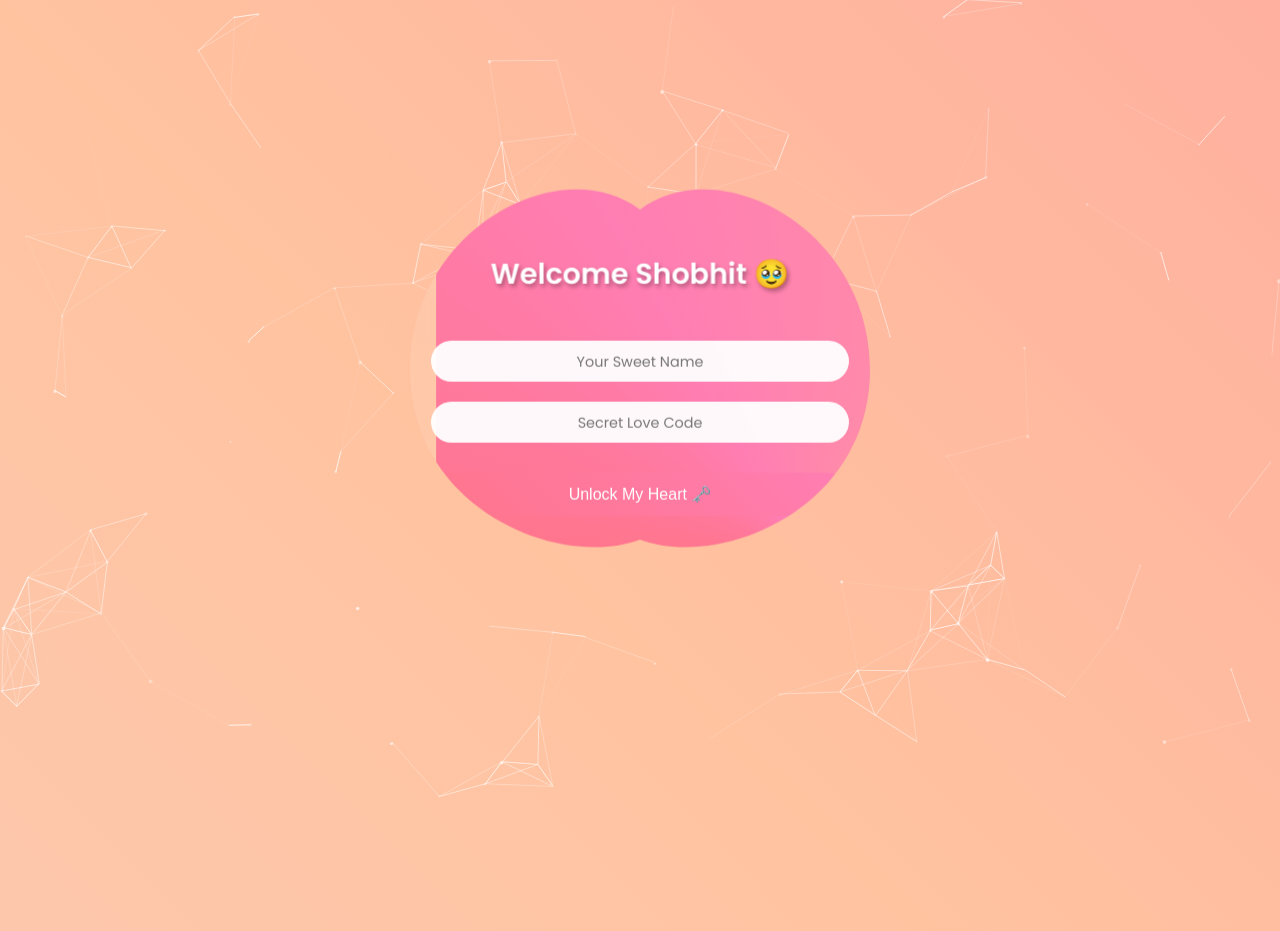
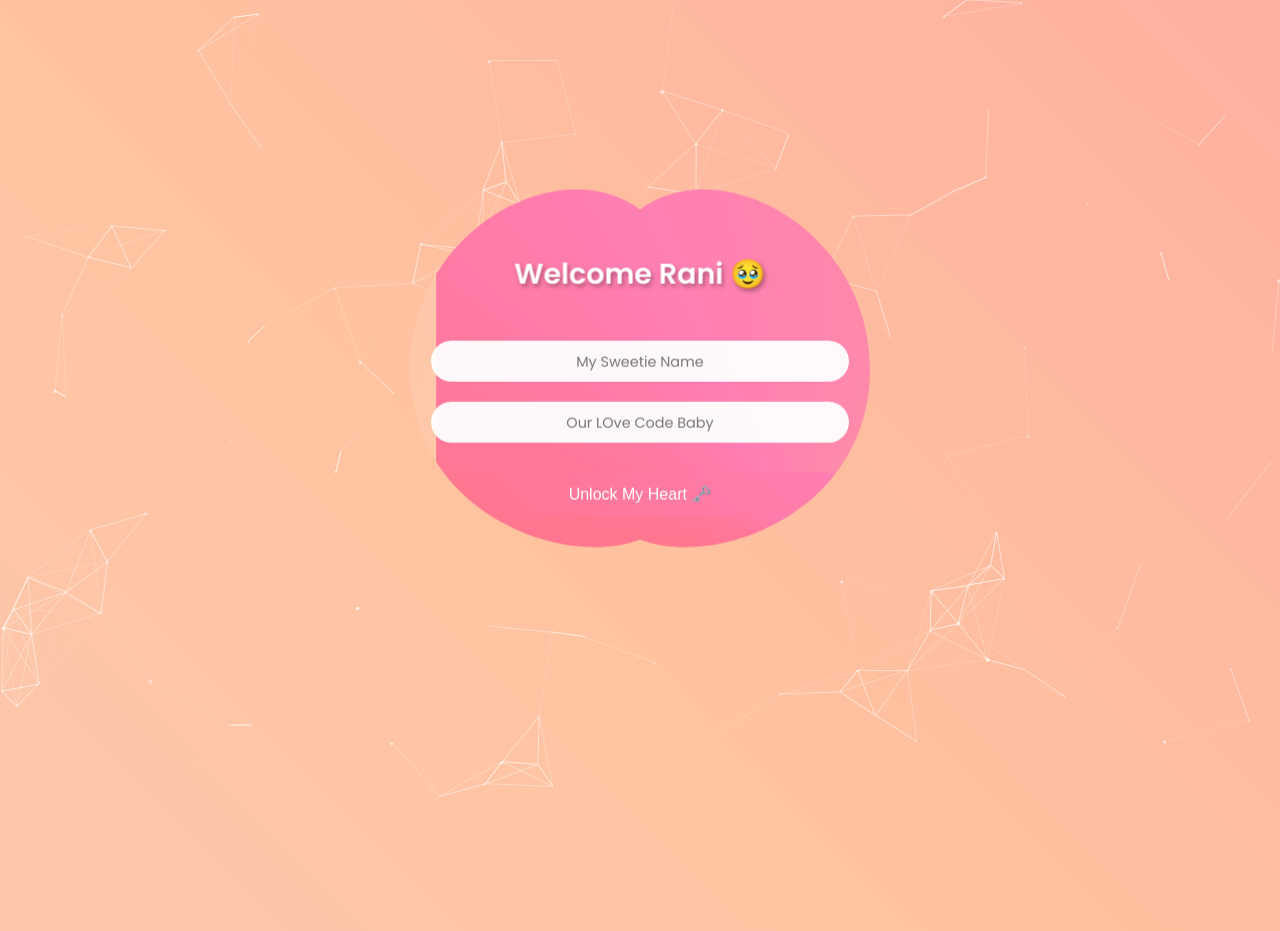
Before and after one commit to RavanJay18/Birthday-Girl, a website: page index.html in a window 1280 px wide. Drawn offline with nearby package versions, Linux system fonts and the light colour scheme.

Commit message:
Update index.html

```diff
--- a/index.html
+++ b/index.html
@@ -3,7 +3,7 @@
 <head>
   <meta charset="UTF-8" />
   <meta name="viewport" content="width=device-width, initial-scale=1.0"/>
-  <title>Love Login by Shobhit</title>
+  <title>Love Login by Jay</title>
   <link href="https://fonts.googleapis.com/css2?family=Poppins:wght@300;400;600&display=swap" rel="stylesheet">
   <script src="https://cdn.jsdelivr.net/npm/particles.js@2.0.0/particles.min.js"></script>
   <style>
@@ -253,15 +253,15 @@
   <div class="heart-container">
     <div class="glass-form">
       <div class="login-box">
-        <h2>Welcome Shobhit 🥹</h2>
+        <h2>Welcome Rani 🥹</h2>
         <form id="loginForm">
           <div class="input-box">
             <input type="text" required />
-            <label>Your Sweet Name</label>
+            <label>My Sweetie Name</label>
           </div>
           <div class="input-box">
             <input type="password" required />
-            <label>Secret Love Code</label>
+            <label>Our LOve Code Baby</label>
           </div>
           <button type="button" class="login-btn" onclick="window.location.href='loading.html'">
             Unlock My Heart 🗝️
```
